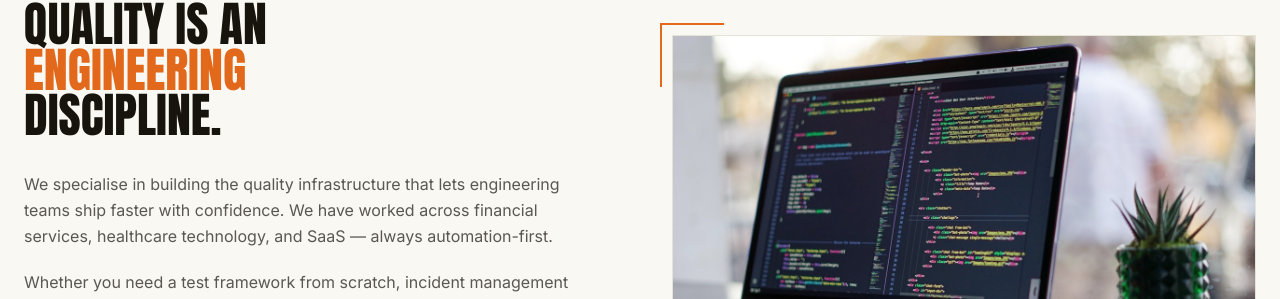
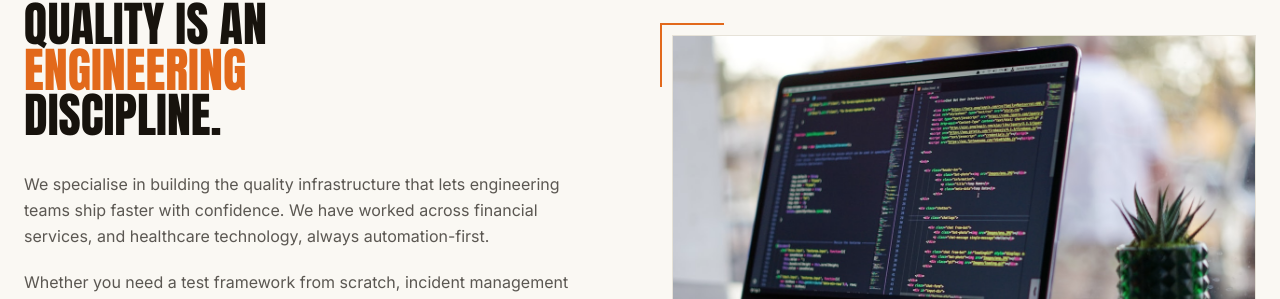
Before and after one commit to shikta-pixel/websiteFinal, a React (Vite) app: page / in a window 1280 px wide. Shown: the part 769-1068 px from the top of the page. Built offline with nearby package versions, Linux system fonts and the light colour scheme.

Commit message:
text changes

```diff
--- a/src/components/About.tsx
+++ b/src/components/About.tsx
@@ -16,8 +16,8 @@ export function About() {
           <div className="mt-8 flex flex-col gap-5 text-ink/70 dark:text-cream/70">
             <p className="leading-relaxed">
               We specialise in building the quality infrastructure that lets engineering teams ship
-              faster with confidence. We have worked across financial services, healthcare
-              technology, and SaaS — always automation-first.
+              faster with confidence. We have worked across financial services, and healthcare
+              technology, always automation-first.
             </p>
             <p className="leading-relaxed">
               Whether you need a test framework from scratch, incident management overhauled, or a
--- a/src/components/Contact.tsx
+++ b/src/components/Contact.tsx
@@ -113,7 +113,7 @@ export function Contact() {
           </button>
           {submitted && (
             <p className="text-sm text-emerald-600 dark:text-emerald-400">
-              Thanks — we&apos;ll be in touch within one business day.
+              Thanks — we&apos;ll be in touch with you.
             </p>
           )}
         </form>
```
